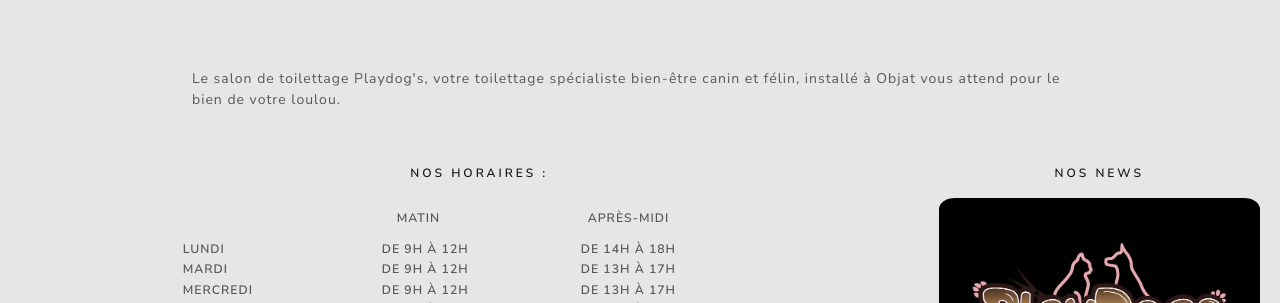
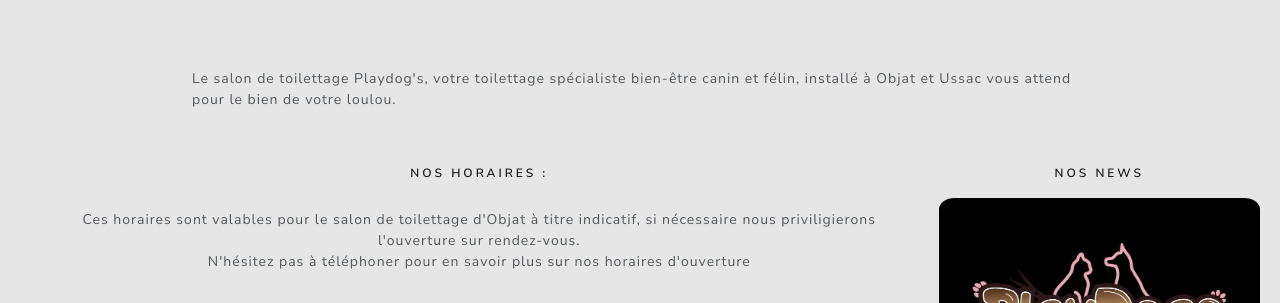
Before and after one commit to benoitsouillat/playdogs, a Symfony app: template templates/playdogs/home.html.twig in a window 1280 px wide. Shown: the part 230-533 px from the top of the page. Run offline with Twig, Linux system fonts and the light colour scheme; the template is opened without the code that fills it, so the values that code supplies are empty; some libraries are stand-ins or nearby versions.

Commit message:
add hours informations for Objat not Ussac

```diff
--- a/templates/playdogs/home.html.twig
+++ b/templates/playdogs/home.html.twig
@@ -5,11 +5,14 @@
 <section id="accueil">
 
 
-    <p>Le salon de toilettage Playdog's, votre toilettage spécialiste bien-être canin et félin, installé à Objat vous attend pour le bien de votre loulou.</p>
+    <p>Le salon de toilettage Playdog's, votre toilettage spécialiste bien-être canin et félin, installé à Objat et Ussac vous attend pour le bien de votre loulou.</p>
 
     <div class="content-home">
         <div>
             <h6>Nos horaires : </h6>
+                <br>
+            <p class="text-center mr-4 ml-4">Ces horaires sont valables pour le salon de toilettage d'Objat à titre indicatif, si nécessaire nous priviligierons l'ouverture sur rendez-vous.
+                <br/> N'hésitez pas à téléphoner pour en savoir plus sur nos horaires d'ouverture</p>
             <table class="hour-table">
                 <thead>
                     <tr>
```
